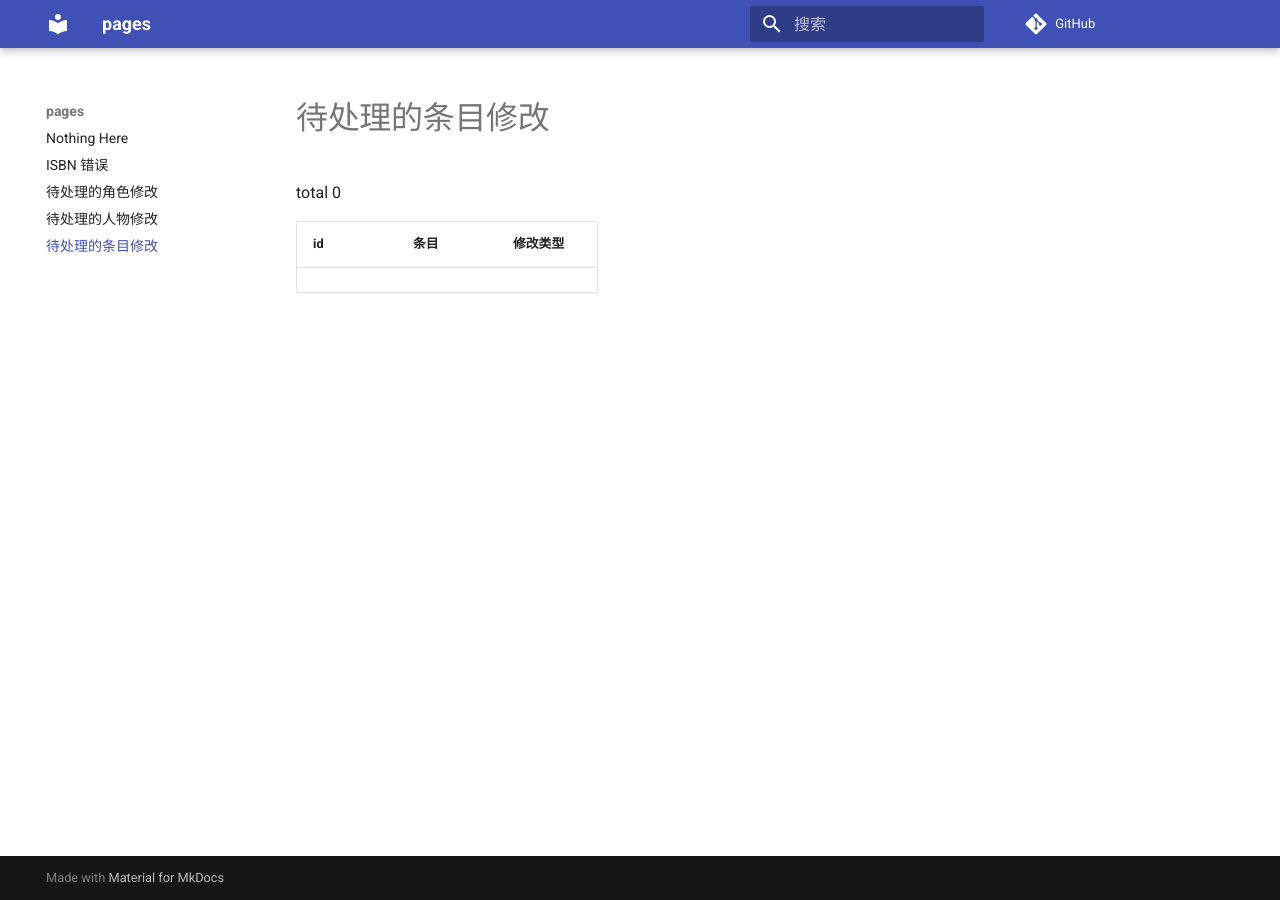
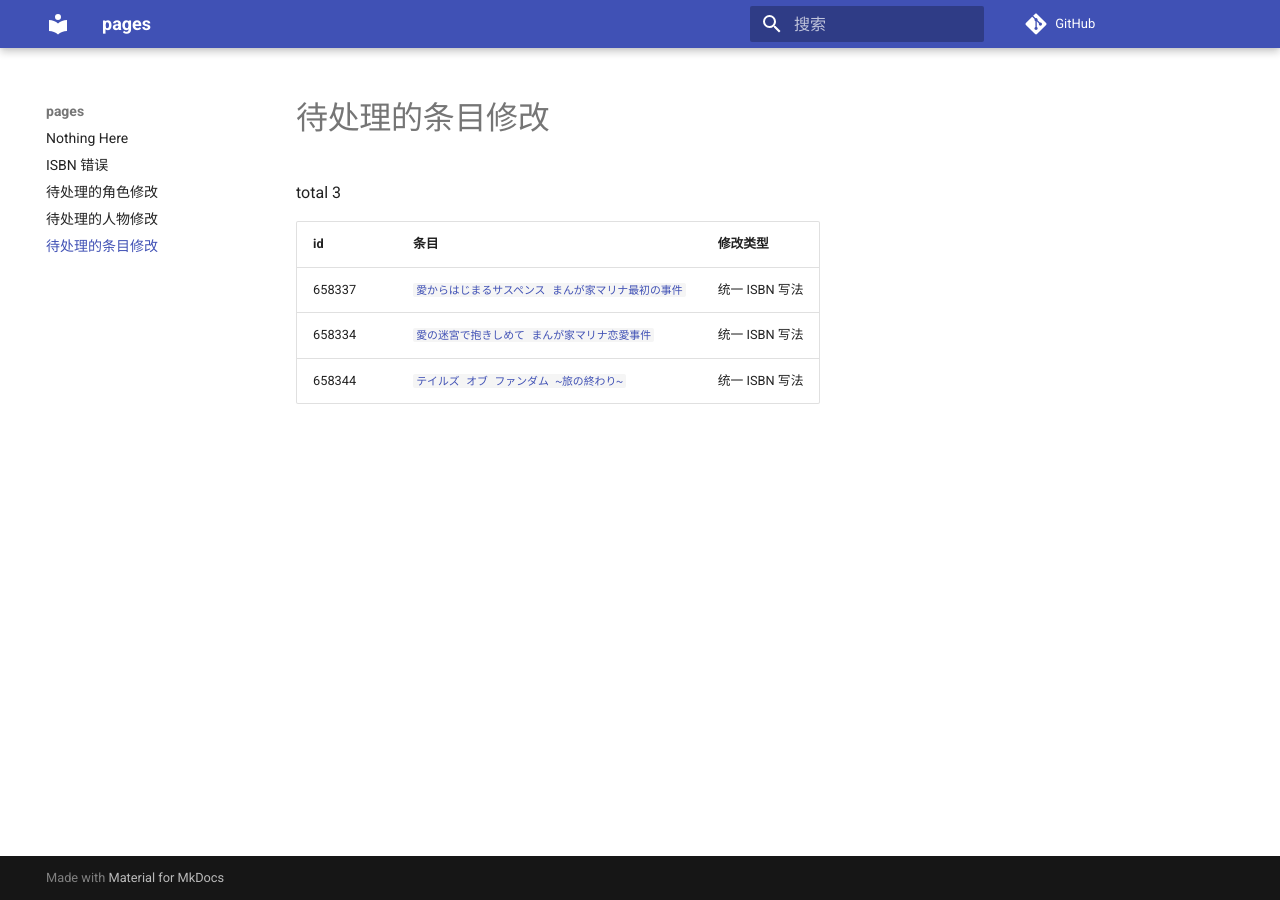
Before and after one commit to trim21/bangumi-pages, an MkDocs documentation site: the page built from docs/pending-subject-changes.md, in a window 1280 px wide. Built offline with MkDocs 1.6.1 and Material for MkDocs 9.7.7, drawn with Linux system fonts in a browser that asks for light colours; comment, search, counter and statistics services are not loaded.

Commit message:
update pending-changes.md

```diff
--- a/docs/pending-subject-changes.md
+++ b/docs/pending-subject-changes.md
@@ -1,6 +1,9 @@
 # 待处理的条目修改
 
-total 0
+total 3
 
 | id | 条目 | 修改类型 |
 | --- | --- | --- |
+| 658337 | [`愛からはじまるサスペンス まんが家マリナ最初の事件`](https://bgm.tv/subject/658337) | 统一 ISBN 写法 |
+| 658334 | [`愛の迷宮で抱きしめて まんが家マリナ恋愛事件`](https://bgm.tv/subject/658334) | 统一 ISBN 写法 |
+| 658344 | [`テイルズ オブ ファンダム ~旅の終わり~`](https://bgm.tv/subject/658344) | 统一 ISBN 写法 |
```
